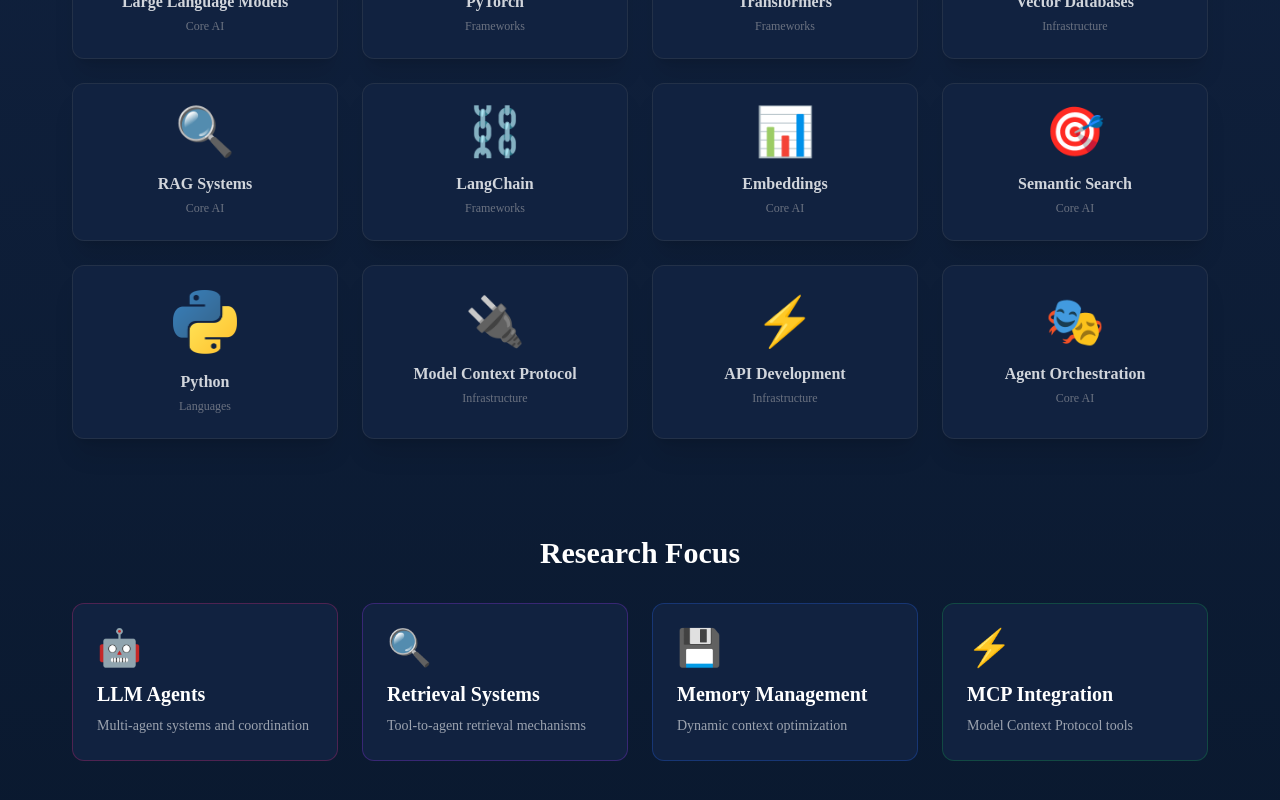
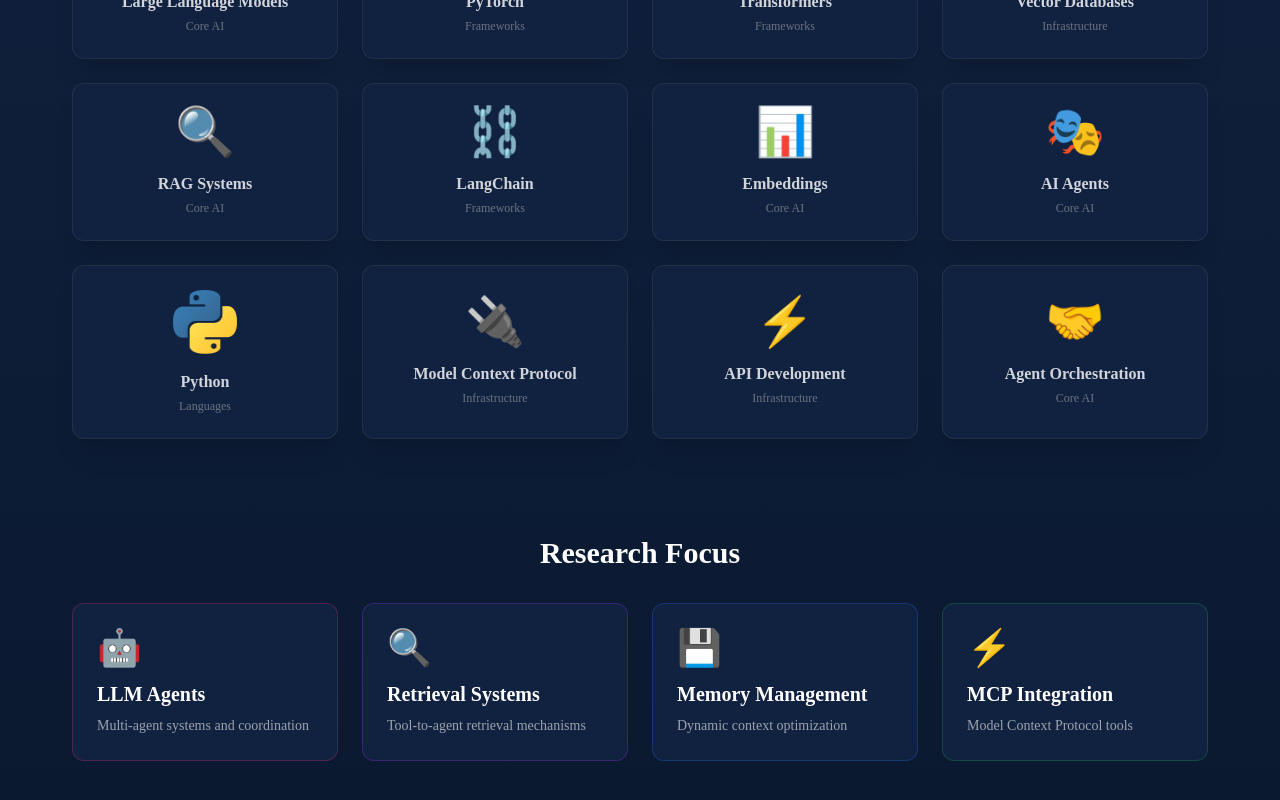
Before and after one commit to AnmolGulati6/page, a React (Create React App) app: page / in a window 1280 px wide. Shown: the part 4434-5234 px from the top of the page. Built offline with nearby package versions, Linux system fonts and the light colour scheme.

Commit message:
Update Skills.jsx

```diff
--- a/src/components/Skills.jsx
+++ b/src/components/Skills.jsx
@@ -11,11 +11,11 @@ const Skills = () => {
     { name: 'RAG Systems', icon: '🔍', category: 'Core AI' },
     { name: 'LangChain', icon: '⛓️', category: 'Frameworks' },
     { name: 'Embeddings', icon: '📊', category: 'Core AI' },
-    { name: 'Semantic Search', icon: '🎯', category: 'Core AI' },
+    { name: 'AI Agents', icon: '🎭', category: 'Core AI' },
     { name: 'Python', icon: Python, category: 'Languages', isImage: true },
     { name: 'Model Context Protocol', icon: '🔌', category: 'Infrastructure' },
     { name: 'API Development', icon: '⚡', category: 'Infrastructure' },
-    { name: 'Agent Orchestration', icon: '🎭', category: 'Core AI' },
+    { name: 'Agent Orchestration', icon: '🤝', category: 'Core AI' },
   ];
 
   return (
```
